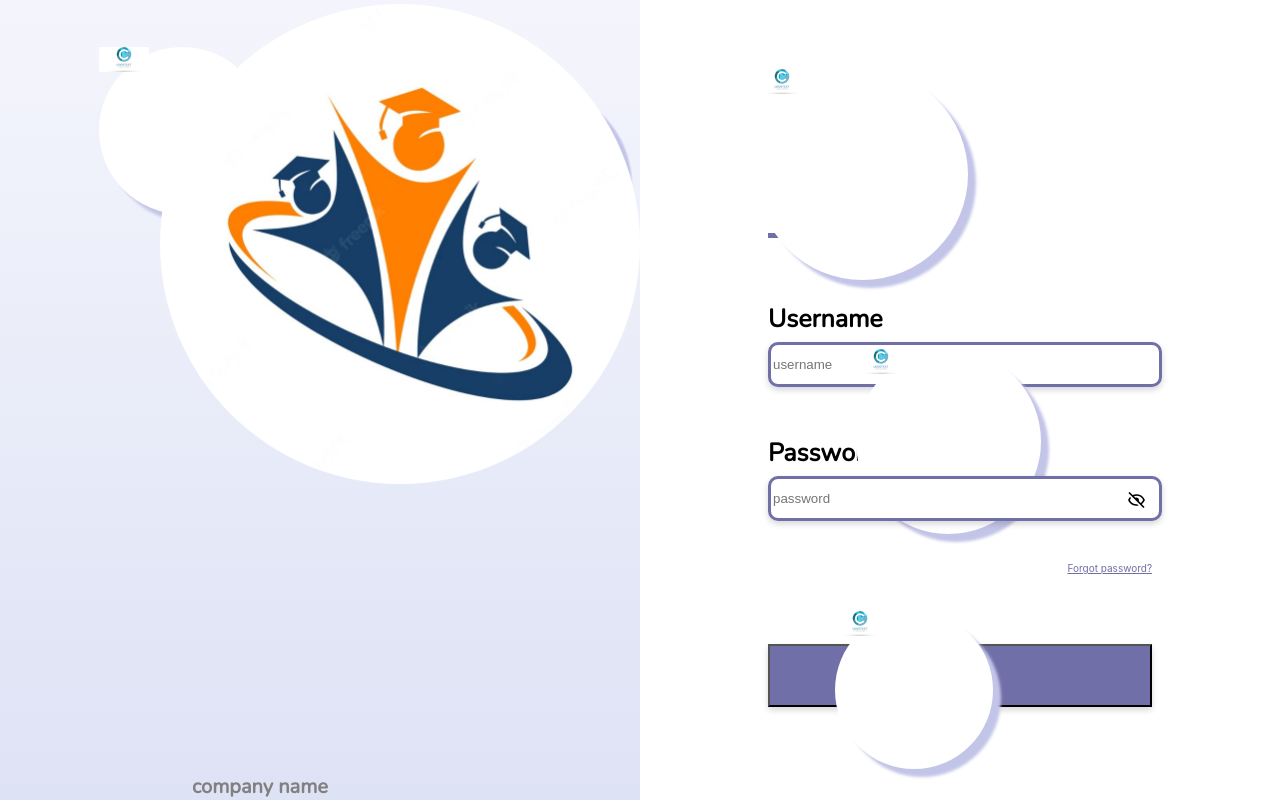
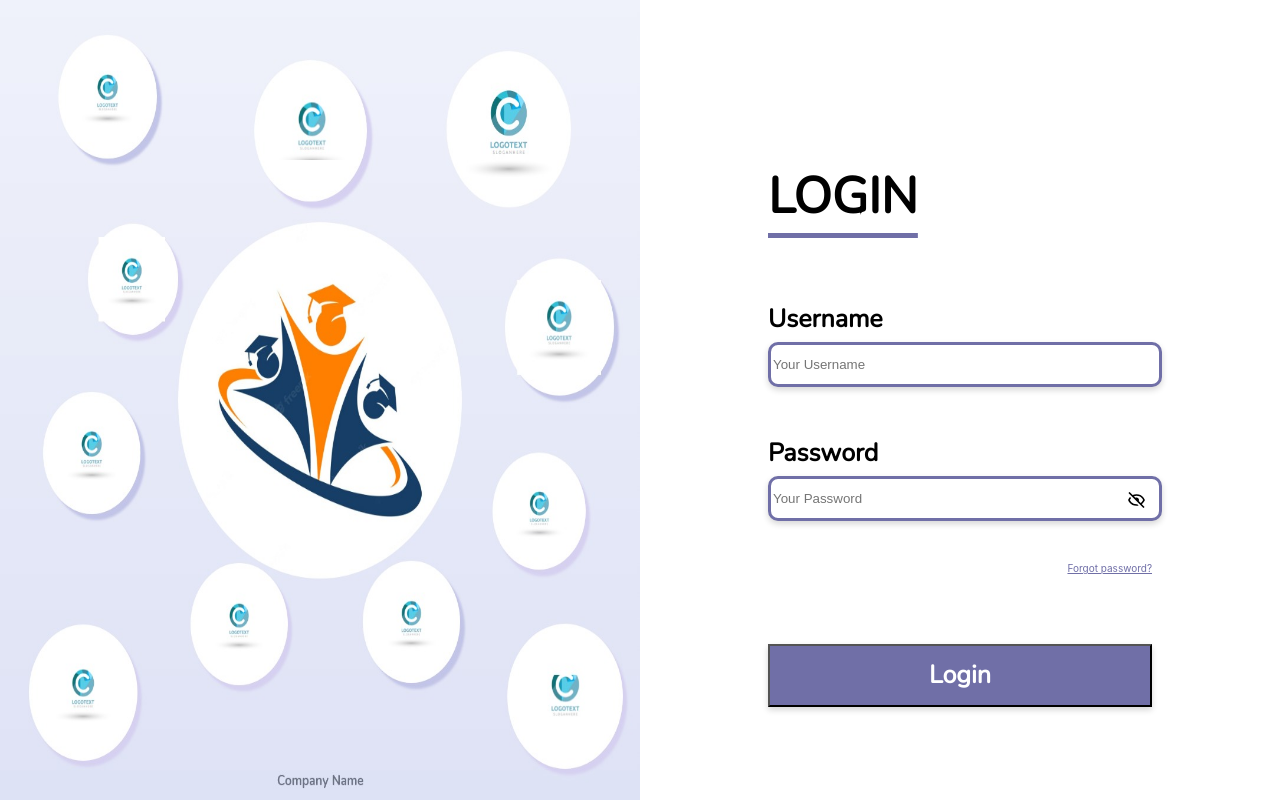
Before and after one commit to MinaSameh1/forgetpass_test, a React (Vite) app: page / in a window 1280 px wide. Built offline with nearby package versions, Linux system fonts and the light colour scheme.

Commit message:
did trick for now

```diff
--- a/src/components/login/LoginForm.tsx
+++ b/src/components/login/LoginForm.tsx
@@ -32,7 +32,7 @@
           className='login-input'
           name='username'
           type='text'
-          placeholder='username'
+          placeholder='Your Username'
           required
         />
         <br />
@@ -41,7 +41,7 @@
         <div className='login_form-pass'>
           <input
             className='login-input'
-            placeholder='password'
+            placeholder='Your Password'
             name='pass'
             type={show ? 'text' : 'password'}
             required
--- a/src/pages/login/LoginPage.tsx
+++ b/src/pages/login/LoginPage.tsx
@@ -1,5 +1,6 @@
 import LoginForm from '../../components/login/LoginForm'
 import logo from './../../images/logo.png'
+import full from './../../images/login_full.jpg'
 import image from './../../images/minilogo.png'
 import './login_page.css'
 
@@ -10,7 +11,7 @@
     const elements: JSX.Element[] = []
     for (let i = 0; i < amount; i++) {
       elements.push(<div className={`login_page-logo-${i}`}>
-        <img src={image} alt='logo' width='50px' />
+        <img src={image} alt='logo' width='100%'/>
       </div>)
     }
 
@@ -22,13 +23,15 @@
       <div className='login-div'>
         {/* Image */}
         <div className='login-left'>
-          <div className='login_page-logos'>
-            {getLogos()}
-          </div>
-          <div className='login-circle-img'>
-            <img className='login-img' src={logo} alt='Login image' />
-          </div>
-          <span className='login-image-text'>company name</span>
+          {/* TODO: Fix this CSS */}
+          <img src={full} alt='Image' width="100%" height="100%"/>
+          {/* <div className='login_page-logos'> */}
+          {/*   {getLogos()} */}
+          {/* </div> */}
+          {/* <div className='login-circle-img'> */}
+          {/*   <img className='login-img' src={logo} alt='Login image' /> */}
+          {/* </div> */}
+          {/* <span className='login-image-text'>company name</span> */}
         </div>
 
         {/* Form */}
--- a/src/pages/login/login_page.css
+++ b/src/pages/login/login_page.css
@@ -22,10 +22,11 @@
 }
 
 .login-circle-img {
+  top: 300px;
+  left: 302px;
 }
 
 .login-img {
-  position: sticky;
   top: 300px;
   left: 302px;
   width: 480px;
@@ -41,10 +42,12 @@
 }
 
 .login_page-logos > div {
+  display: flex;
+  align-items: center;
+  justify-content: center;
   background: #ffffff 0% 0% no-repeat padding-box;
   border-radius: 50%;
   position: absolute;
-
   box-shadow: 8px 8px 3px #c3c5e8;
 }
 
@@ -72,41 +75,40 @@
 width: 185px;
 height: 185px;
 }
+
 .login_page-logo-4 {
-  /* Layout Properties */
-
 top: 611px;
 left: 835px;
 width: 158px;
 height: 158px;
 }
 .login_page-logo-5 {
-  top: 81px;
-  left: 431px;
-  width: 191px;
-  height: 191px;
+top: 757px;
+left: 615px;
+width: 165px;
+height: 165px;
 }
 .login_page-logo-6 {
-  top: 81px;
-  left: 431px;
-  width: 191px;
-  height: 191px;
+  top: 842px;
+left: 860px;
+width: 196px;
+height: 196px;
 }
 .login_page-logo-7 {
-  top: 81px;
-  left: 431px;
-  width: 191px;
-  height: 191px;
+  top: 302px;
+left: 149px;
+width: 153px;
+height: 150px;
 }
 .login_page-logo-8 {
-  top: 81px;
-  left: 431px;
-  width: 191px;
-  height: 191px;
+  top: 529px;
+left: 73px;
+width: 165px;
+height: 165px;
 }
 .login_page-logo-9 {
-  top: 81px;
-  left: 431px;
-  width: 191px;
-  height: 191px;
+  top: 843px;
+left: 49px;
+width: 184px;
+height: 184px;
 }
```
Also changed, not shown: src/images/login_full.jpg (added).
